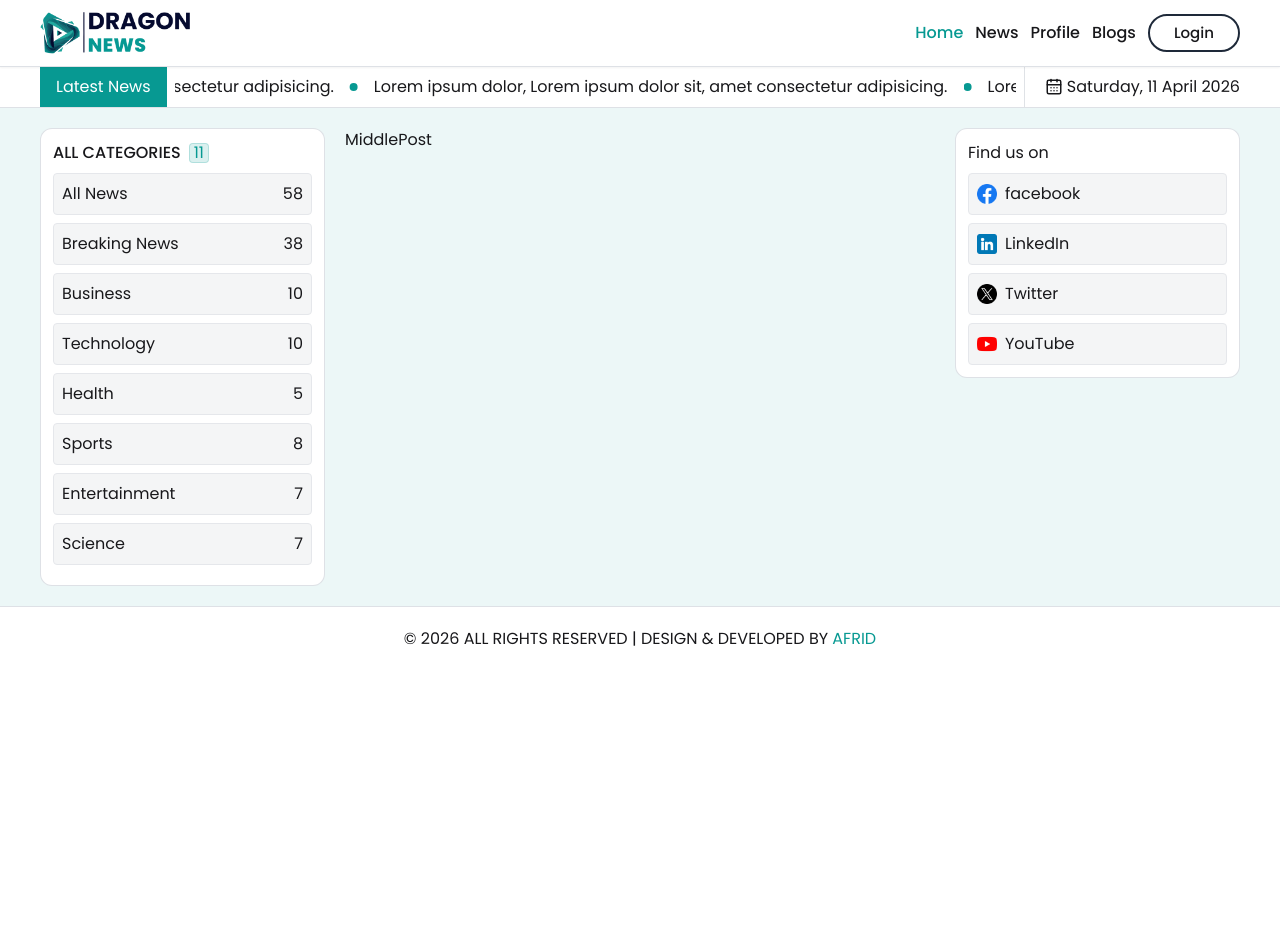
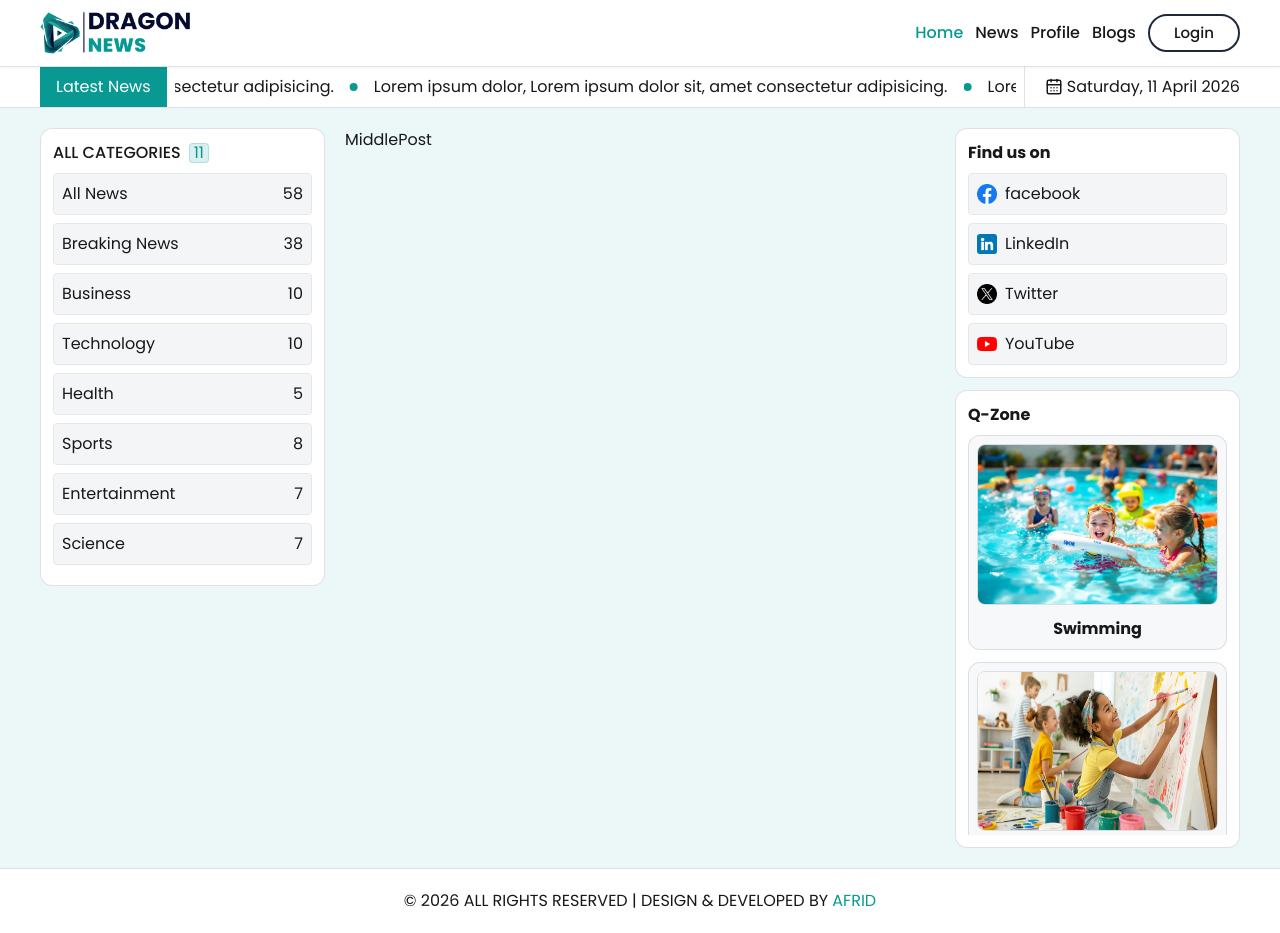
Before and after one commit to Afrid2004/Dragon-News, a React (Vite) app: page / in a window 1280 px wide. Before the commit the page ends 800 px from the top, so only its background shows below. Built offline with nearby package versions, Linux system fonts and the light colour scheme.

Commit message:
right aside added

```diff
--- a/src/components/HomeLayout/RightAside.jsx
+++ b/src/components/HomeLayout/RightAside.jsx
@@ -1,12 +1,17 @@
 import React from "react";
 import Social from "../Social";
+import QZone from "../QZone";
 
 const RightAside = () => {
   return (
-    <div>
-      <div className="social bg-white p-3 rounded-xl border border-gray-300/70">
-        <h3>Find us on</h3>
+    <div className="sticky top-[-2rem]">
+      <div className="social bg-white p-3 rounded-xl border border-gray-300/70 mb-3">
+        <h3 className="font-bold mb-2">Find us on</h3>
         <Social />
+      </div>
+      <div className="social bg-white p-3 sticky top-20 rounded-xl border border-gray-300/70">
+        <h3 className="font-bold mb-2">Q-Zone</h3>
+        <QZone />
       </div>
     </div>
   );
--- a/src/components/NewsCard.jsx
+++ b/src/components/NewsCard.jsx
@@ -51,7 +51,7 @@ const NewsCard = ({ news }) => {
           <img
             src={image_url}
             alt={title}
-            className="aspect-4/3 rounded-lg mb-3 w-full"
+            className="aspect-4/3 rounded-lg mb-3 w-full border border-gray-300/70"
           />
           <p>
             {TrimWords(details, 35)}
--- /dev/null
+++ b/src/components/QZone.jsx
@@ -0,0 +1,40 @@
+import React from "react";
+
+const QZone = () => {
+  return (
+    <div className="max-h-100 overflow-y-auto">
+      <div className=" p-2 rounded-xl bg-gray-200/30 border border-gray-300/70 not-last:mb-3">
+        <img
+          className="mb-3 aspect-3/2  border border-gray-300/70 rounded-lg w-full"
+          src="/images/swimming.webp"
+          alt="swimming"
+        />
+        <a href="#">
+          <h2 className="font-bold text-center">Swimming</h2>
+        </a>
+      </div>
+      <div className=" p-2 rounded-xl bg-gray-200/30 border border-gray-300/70">
+        <img
+          className="mb-3 aspect-3/2  border border-gray-300/70 rounded-lg w-full"
+          src="/images/class.webp"
+          alt="class"
+        />
+        <a href="#">
+          <h2 className="font-bold text-center">Class</h2>
+        </a>
+      </div>
+      <div className=" p-2 rounded-xl bg-gray-200/30 border border-gray-300/70">
+        <img
+          className="mb-3 aspect-3/2  border border-gray-300/70 rounded-lg w-full"
+          src="/images/play.webp"
+          alt="play"
+        />
+        <a href="#">
+          <h2 className="font-bold text-center">Play Ground</h2>
+        </a>
+      </div>
+    </div>
+  );
+};
+
+export default QZone;
--- a/src/components/Social.jsx
+++ b/src/components/Social.jsx
@@ -3,7 +3,7 @@ import { SocialData } from "../../public/data";
 
 const Social = () => {
   return (
-    <div className="mt-2 flex flex-col gap-2">
+    <div className="flex flex-col gap-2">
       {SocialData.map((data) => {
         return (
           <a key={data.id} href={data.url} target="_blank">
```
